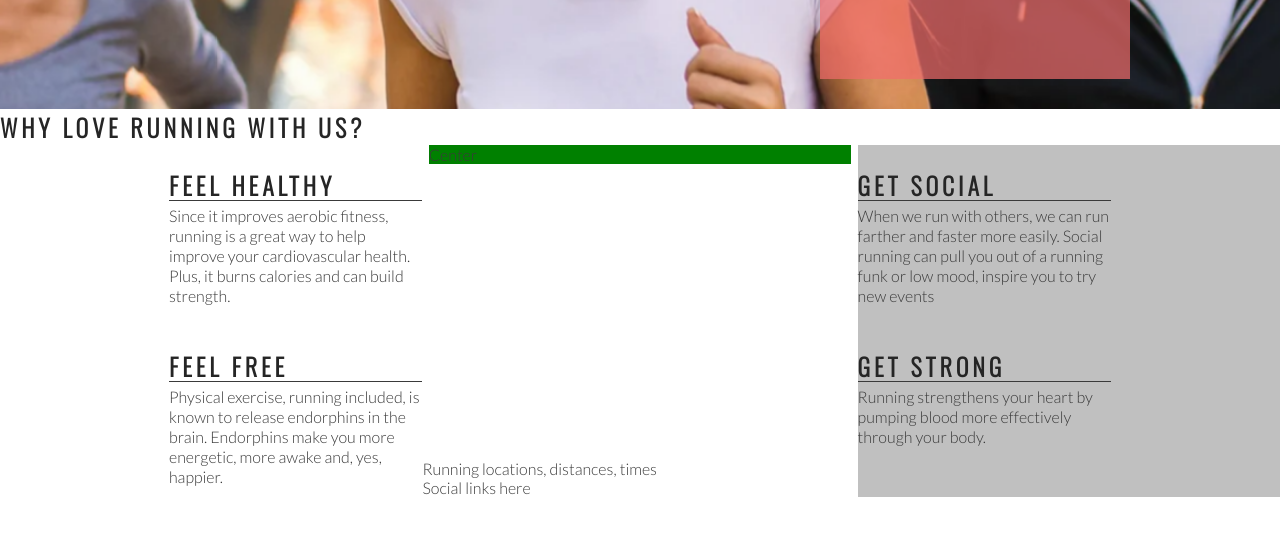
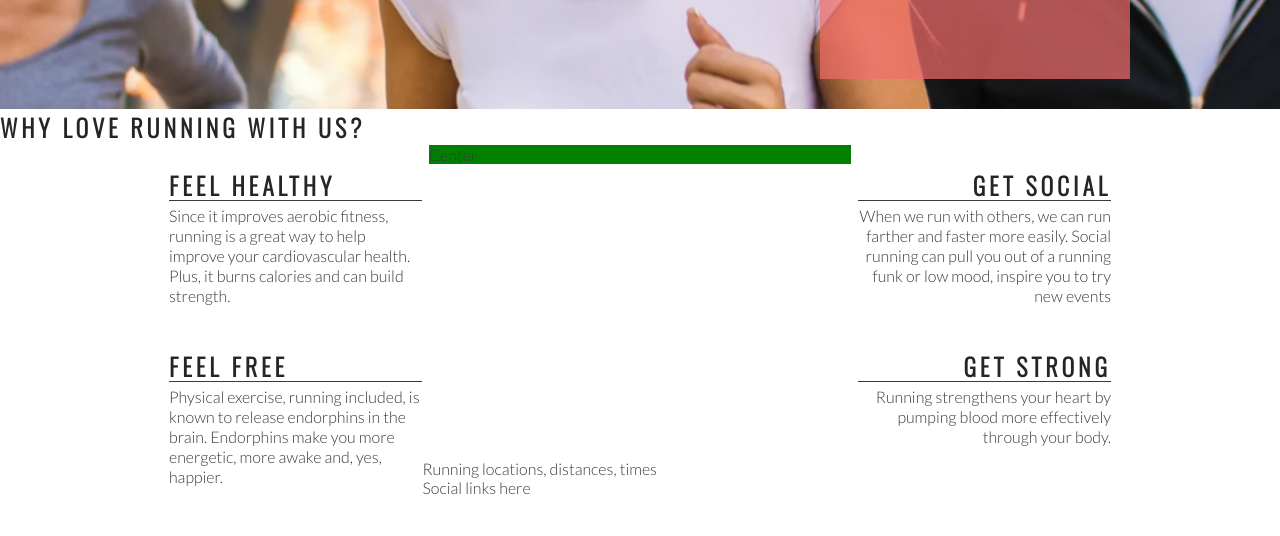
Before and after one commit to Aron-M/Looove-Running, a plain HTML site: page index.html in a window 1280 px wide. Shown: the part 566-1102 px from the top of the page. Drawn offline with nearby package versions, Linux system fonts and the light colour scheme.

Commit message:
Add right about section content and style

```diff
--- a/assets/css/style.css
+++ b/assets/css/style.css
@@ -128,7 +128,6 @@ h2 {
     padding-top: 30px;
     width: 33%;
     float: right;
-    background-color: silver
 }
 
 
@@ -161,3 +160,11 @@ hr {
     clear: both;
     margin-bottom: 50px;
 }
+
+.right-about-heading h2 {
+    text-align: right;
+}
+
+.right-about-heading p {
+    text-align: right;
+}
```
